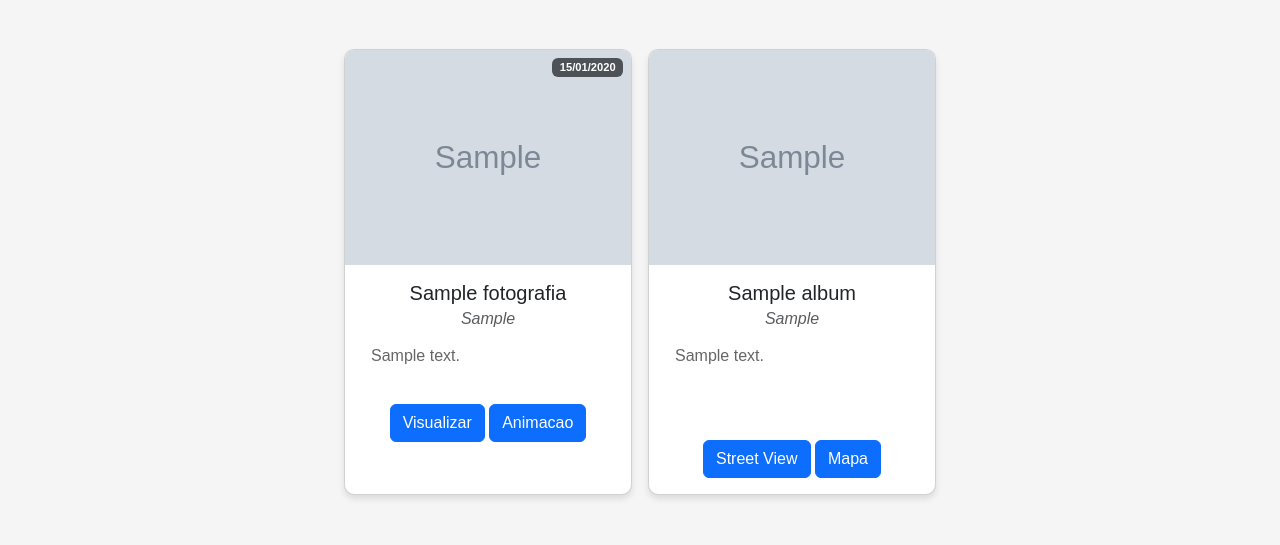
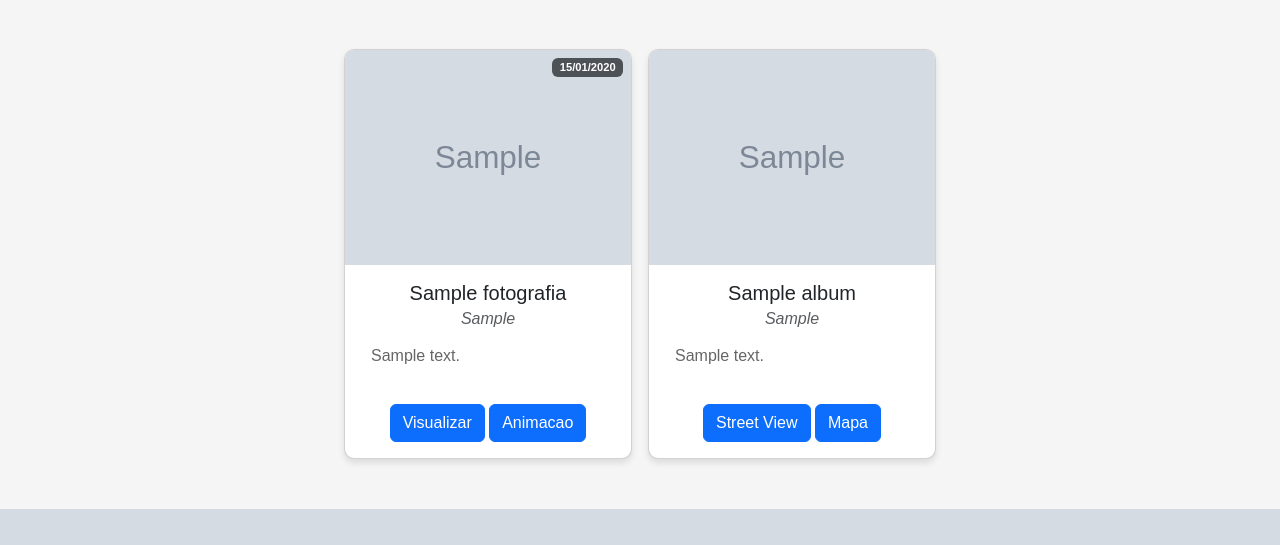
Before and after one commit to JDOS/insta360, a Django app: a page that uses setup/templates/galeria/projeto.html in a window 1280 px wide. Shown: the part 501-1046 px from the top of the page. After the commit the page ends 1010 px from the top, so only its background shows below. Run offline with Django 5.2, Linux system fonts and the light colour scheme; tables that the repository leaves empty hold one stand-in row (values such as "Sample post"); grey boxes marked "Sample" are stand-in pictures.

Commit message:
Fix: corrige card album

```diff
--- a/setup/templates/galeria/projeto.html
+++ b/setup/templates/galeria/projeto.html
@@ -132,7 +132,6 @@
                                     {{ album.descricao|linebreaksbr }}
                                 </p>
                                 {% endif %}
-                                <p class="card-text"></p>
                                 {% if user.is_authenticated %}
                                 <a href="{% url 'album' album.id %}" class="btn btn-primary">Álbum</a>
                                 {% endif %}
```
